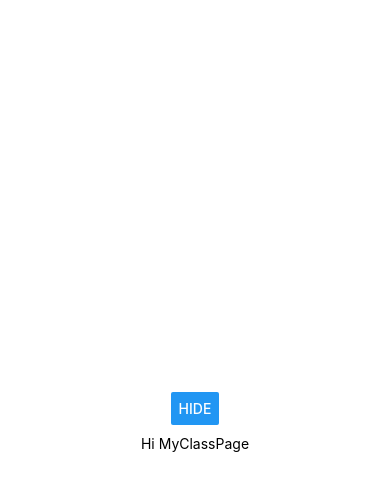
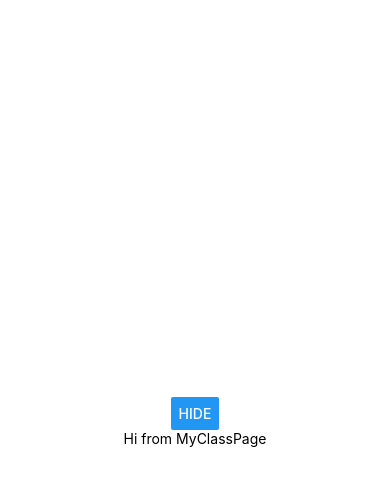
Before and after one commit to YousefNuman11/JoVision-react-native-tasks, a React Native app: screen / in a window 390 px wide. Both pictures are taken after a click on the button "SHOW". Shown: the top 490 px of the page. Built offline with nearby package versions, Linux system fonts and the light colour scheme.

Commit message:
update files

```diff
--- a/Components/MyClassComponent_Task19.js
+++ b/Components/MyClassComponent_Task19.js
@@ -1,30 +1,14 @@
-import React, {Component} from "react";
-import { StyleSheet, Text, View } from "react-native";
-
+import React, { Component } from "react";
+import { Text, View } from "react-native";
 
 class MyClassPage extends Component {
-
-  render(){
-
-    return(
-      <View style={styles.container}>
-      <Text>Hi MyClassPage</Text>
+  render() {
+    return (
+      <View>
+        <Text>Hi from MyClassPage</Text>
       </View>
-    )
-
-
+    );
   }
 }
 
-const styles = StyleSheet.create({
-  container: {
-    alignItems: "center",
-    marginTop: 10,
-  },
-  demoText: {
-    fontSize: 20,
-    fontWeight: "bold",
-  },
-});
-
 export default MyClassPage;
--- a/Tasks/Task19.js
+++ b/Tasks/Task19.js
@@ -12,7 +12,7 @@
   return (
     <View style={styles.container}>
       <Button title={toggle ? "Hide" : "Show"} onPress={onButtonPress} />
-      <MyClassPage isVisible={toggle} />
+      {toggle && <MyClassPage />}
     </View>
   );
 };
```
